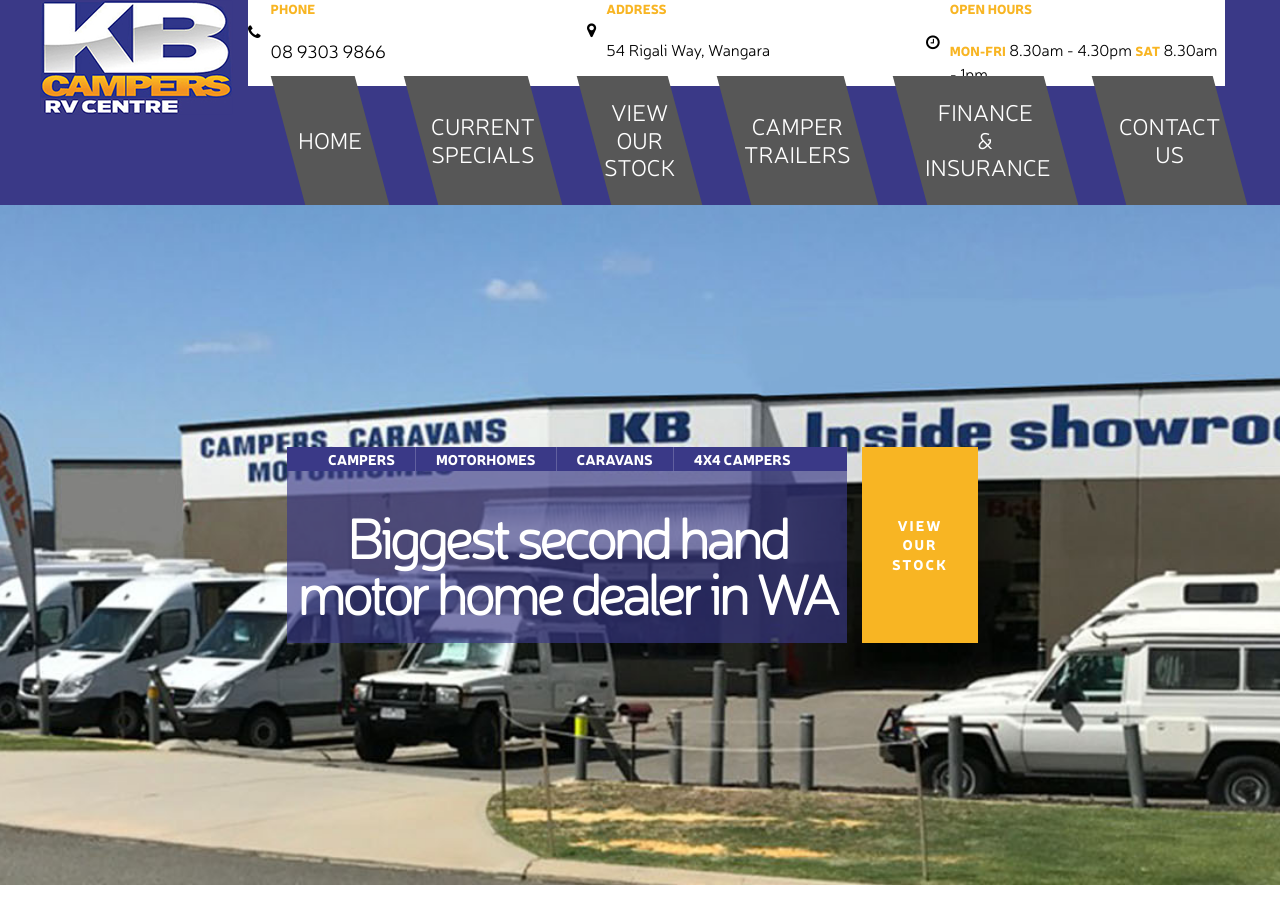
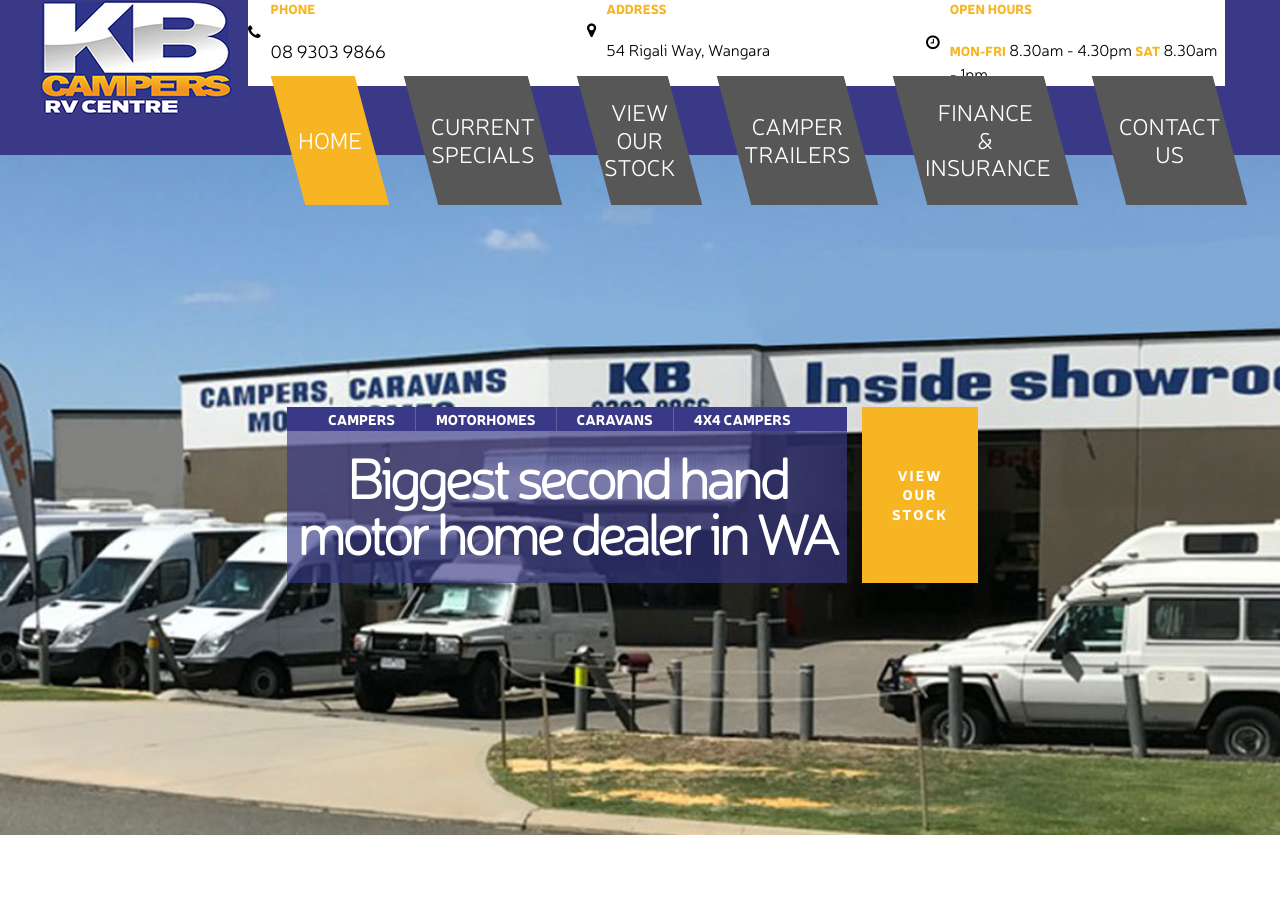
Before and after one commit to Ruala/KBinside, a website: page index.html in a window 1280 px wide. Drawn offline with nearby package versions, Linux system fonts and the light colour scheme.

Commit message:
navbar tuning and pageheader margin adjustment

```diff
--- a/css/custom.scss
+++ b/css/custom.scss
@@ -14,7 +14,7 @@
   font-size: 56px;
   letter-spacing: -3px;
   line-height: 1;
-  //margin: 0 0 20px;
+  margin: 0 0 20px;
 }
 
 header {
@@ -35,6 +35,13 @@
       padding: 0 10px;
       height: 129px;
       transform: skew(15deg);
+      &.uk-active {
+        background: $secondary-color;
+      }
+      &:hover {
+        background: $secondary-color;
+        transition: all 0.5s ease;
+      }
 
       span {
         font-family: $global-font-family;
@@ -46,6 +53,14 @@
       }
     }
   }
+}
+
+.tm-margin-overtop {
+margin-top: -50px;
+}
+
+.tm-z-1000 {
+  z-index: 1000;
 }
 
 .uk-width-large {
--- a/index.html
+++ b/index.html
@@ -36,7 +36,7 @@
                                 </a>
                             </div>
 
-                            <div>
+                            <div class="tm-z-1000">
                                 <div class="tm-background-default">
                                     <div class="uk-child-width-expand" uk-grid>
                                         <div>
@@ -110,7 +110,7 @@
         </header>
 
         <!--pageheader-->
-        <div class="uk-section uk-padding-remove">
+        <div class="tm-margin-overtop uk-section uk-padding-remove">
             <div class="uk-position-relative uk-visible-toggle uk-light" uk-slideshow="max-height: 680; animation: fade; autoplay: true; autoplay-interval 5000">
                 <ul class="uk-slideshow-items">
                     <li class="uk-flex uk-flex-middle uk-flex-center">
```
Also changed, not shown: css/custom.css, 1 other file.
